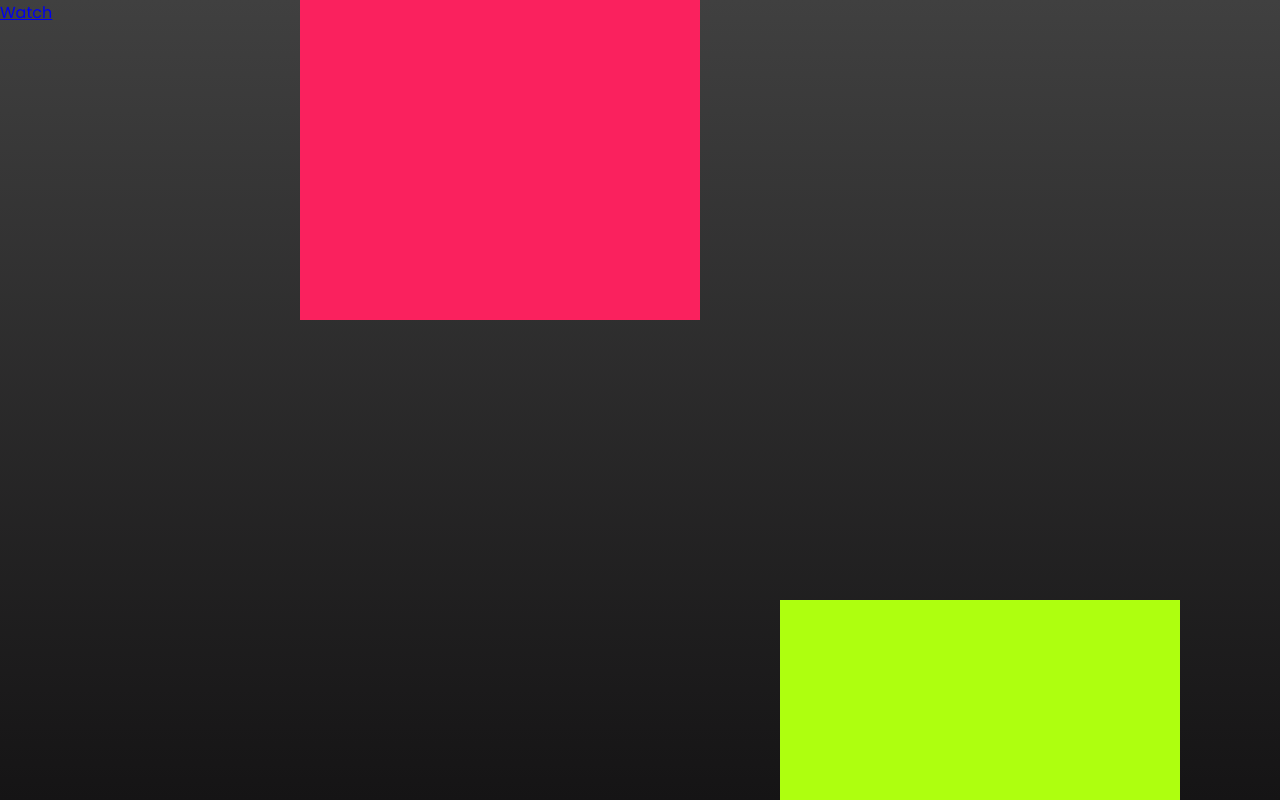
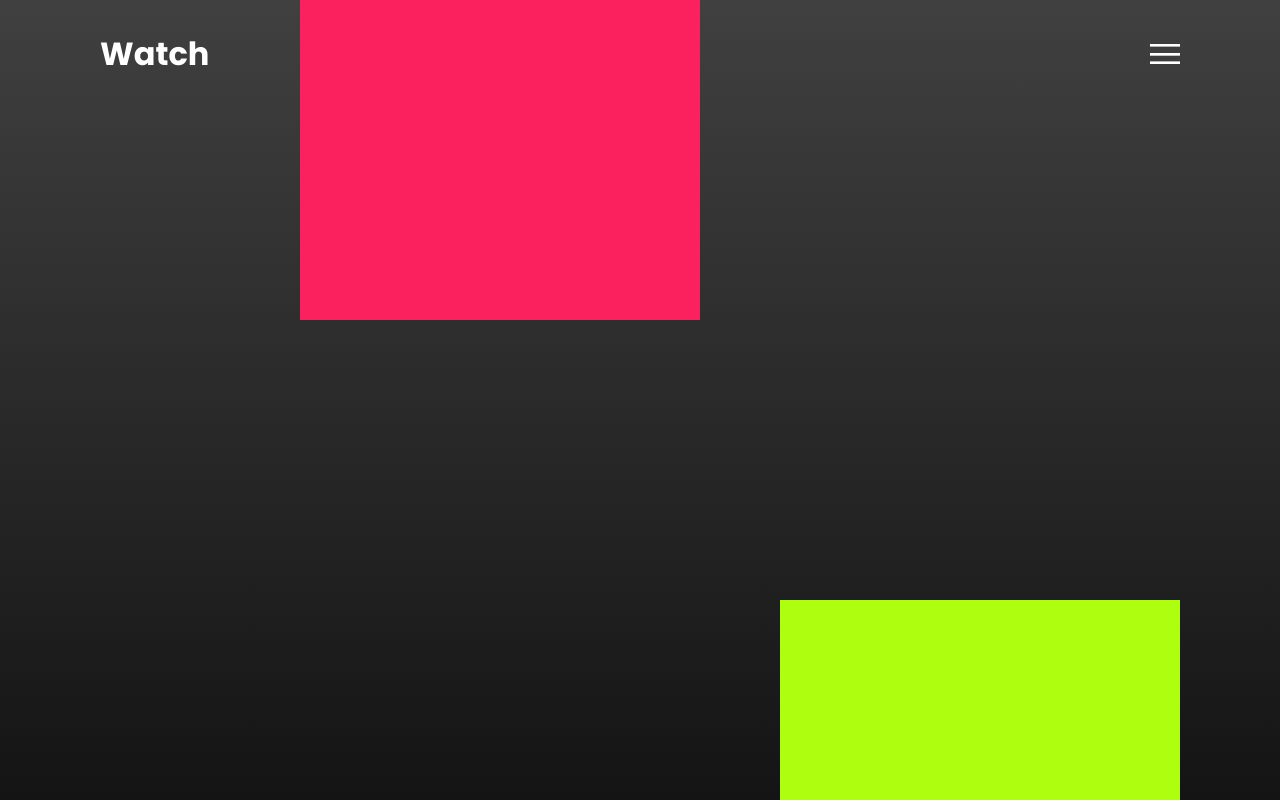
Before and after one commit to DmitryVelichko/watch-lp-js, a plain HTML site: page index.html in a window 1280 px wide. Drawn offline with Linux system fonts and the light colour scheme.

Commit message:
New commit

```diff
--- a/style.css
+++ b/style.css
@@ -46,4 +46,29 @@ header {
   top: 0;
   left: 0;
   width: 100%;
+  z-index: 1000;
+  display: flex;
+  justify-content: space-between;
+  align-items: center;
+  padding: 30px 100px;
 }
+
+header .logo {
+  font-size: 2em;
+  color: #fff;
+  font-weight: 700;
+  text-decoration: none;
+  transition: 0.5s;
+  transform-origin: right;
+}
+
+.toggle {
+  position: relative;
+  background: url(images/menu.png);
+  width: 30px;
+  height: 30px;
+  background-repeat: no-repeat;
+  background-position: center;
+  background-size: 30px;
+  cursor: pointer;
+}
```
